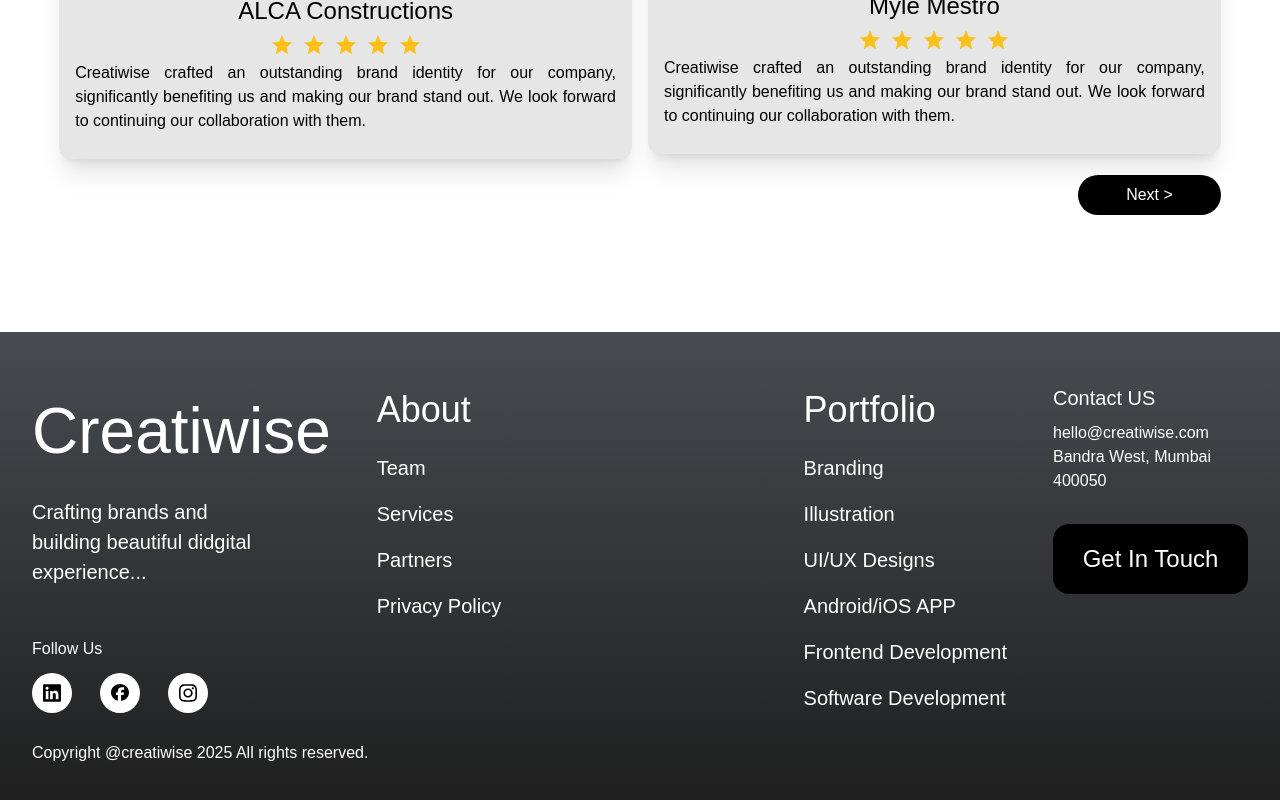
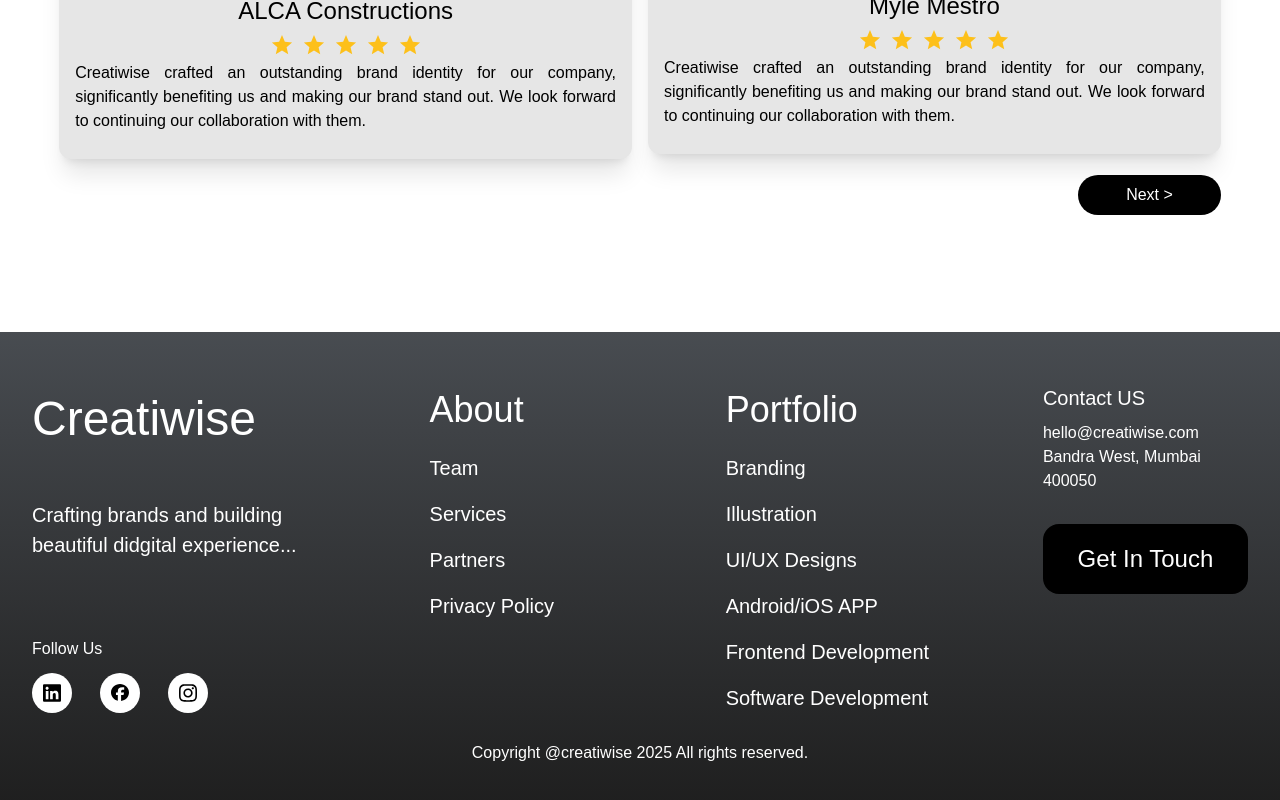
Before and after one commit to Iamtrieves/Creatiwise, a React (Vite) app: page / in a window 1280 px wide. Shown: the part 5414-6214 px from the top of the page. Built offline with nearby package versions, Linux system fonts and the light colour scheme; a web font is replaced by a local one.

Commit message:
Update on The Footer

```diff
--- a/src/components/Footer.tsx
+++ b/src/components/Footer.tsx
@@ -6,13 +6,13 @@
   const date = new Date();
   const currentYear = date.getFullYear();
   return (
-    <div className="bg-gradient-to-b from-[#484C51] to-[#1E1E1E] text-white py-[3.1875rem] px-[2rem] ">
-      <section className="flex flex-col md:flex-row lg:flex-row gap-[2.875rem]">
+    <div className="bg-gradient-to-b from-[#484C51] to-[#1E1E1E] text-white py-[3.1875rem] px-[2rem] w-full">
+      <section className="flex flex-col md:flex-row lg:flex-row md:gap-[2rem] gap-[2.875rem]">
         <section className="flex flex-col lg:justify-between md:justify-between gap-3">
-          <h1 className="font-medium text-[2rem] lg:text-[4rem] md:text-[4rem]">
+          <h1 className="font-medium text-[2rem] lg:text-[3rem] md:text-[2.5rem]">
             Creatiwise
           </h1>
-          <p className="font-medium text-base w-[80%] lg:text-[1.25rem]">
+          <p className="font-medium text-base lg:text-[1.25rem]">
             Crafting brands and building beautiful didgital experience...
           </p>
           <div className="mt-[1.9375rem] hidden md:flex lg:flex flex-col gap-3">
@@ -30,9 +30,9 @@
             </div>
           </div>
         </section>
-        <section className="flex w-full justify-between">
+        <section className="flex w-full lg:justify-around md:gap-2 justify-between">
           <div className="flex flex-col gap-[1rem] lg:text-[1.25rem]">
-            <h1 className="font-medium lg:text-[2.25rem] md:text-[2rem] text-[1.25rem]">
+            <h1 className="font-medium lg:text-[2.25rem] md:text-[1.8rem] text-[1.25rem]">
               About
             </h1>
             <div>Team</div>
@@ -41,7 +41,7 @@
             <div>Privacy Policy</div>
           </div>
           <div className="flex flex-col gap-[1rem] lg:text-[1.25rem]">
-            <h1 className="font-medium text-[1.25rem] lg:text-[2.25rem] md:text-[2rem]">
+            <h1 className="font-medium text-[1.25rem] lg:text-[2.25rem] md:text-[1.8rem]">
               Portfolio
             </h1>
             <div>Branding</div>
@@ -79,7 +79,7 @@
           </div>
         </div>
       </div>
-      <div className="mt-7">
+      <div className="mt-7 text-center">
         Copyright @creatiwise <span>{currentYear}</span> All rights reserved.
       </div>
     </div>
--- a/src/pages/HomePage.tsx
+++ b/src/pages/HomePage.tsx
@@ -6,7 +6,7 @@
 
 const HomePage: React.FC = () => {
   return (
-    <div>
+    <div className="">
       <Hero />
       <ProjectStatsSection />
       <ServicesSection />
```
